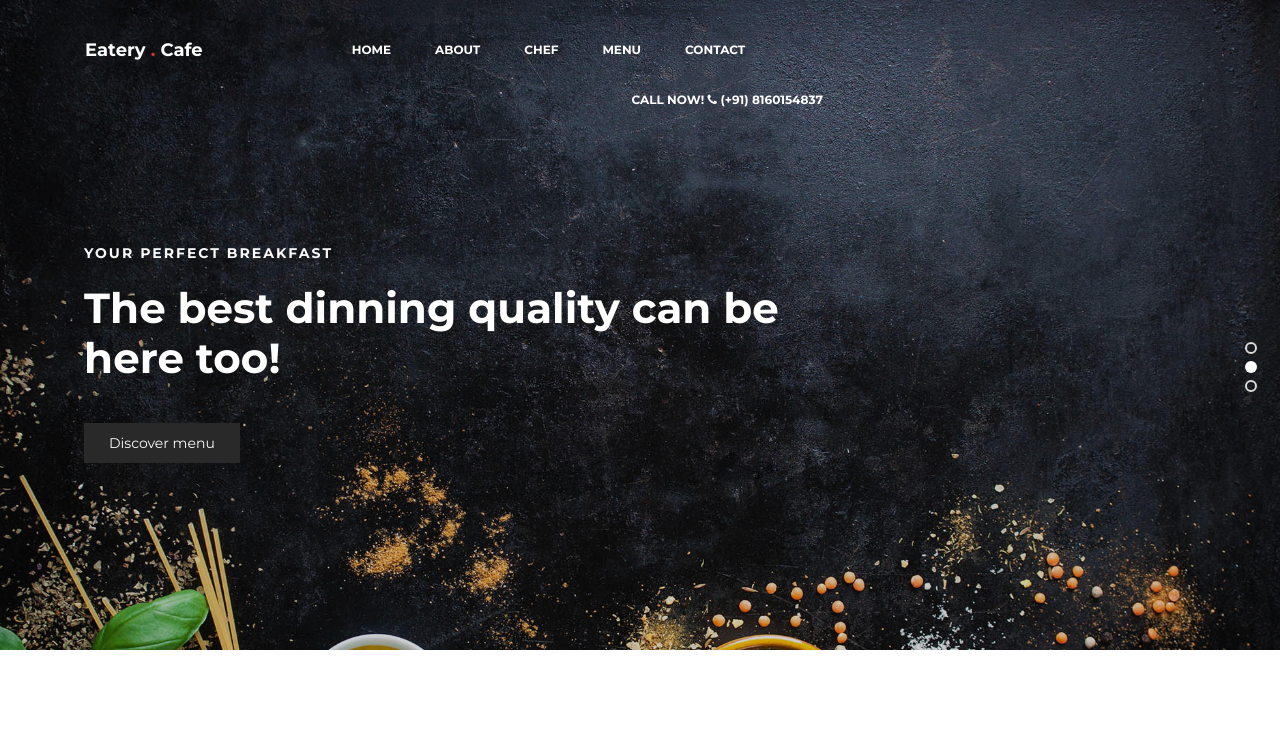
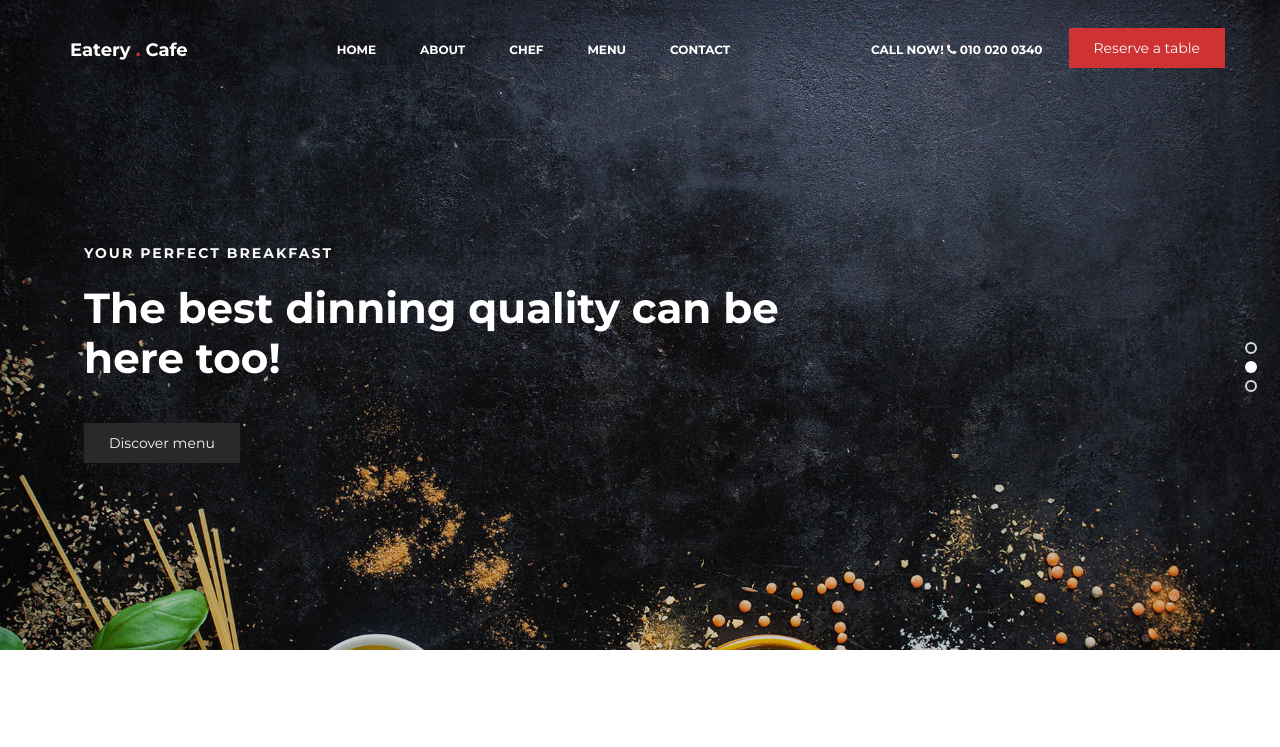
Before and after one commit to FrostyOasis25/FrostyOasis, a plain HTML site: page index.html in a window 1280 px wide. Shown: the top 747 px of the page. Drawn offline with Linux system fonts and the light colour scheme.

Commit message:
Customize template with my content

```diff
--- a/index.html
+++ b/index.html
@@ -2,7 +2,7 @@
 <html lang="en">
 <head>
 
-     <title>Frosty Oasis</title>
+     <title>Eatery Cafe and Restaurant Template</title>
 <!--
 
 Eatery Cafe Template
@@ -52,8 +52,8 @@ http://www.templatemo.com/tm-515-eatery
                     </button>
 
                     <!-- lOGO TEXT HERE -->
-                    <a href="index.html" class="navbar-brand">
-			<a href="index.html" class="navbar-brand">Eatery <span>.</span> Cafe</a>
+                    <a href="index.html" class="navbar-brand">Eatery <span>.</span> Cafe</a>
+               </div>
 
                <!-- MENU LINKS -->
                <div class="collapse navbar-collapse">
@@ -66,7 +66,8 @@ http://www.templatemo.com/tm-515-eatery
                     </ul>
 
                     <ul class="nav navbar-nav navbar-right">
-                         <li><a href="#">Call Now! <i class="fa fa-phone"></i> (+91) 8160154837</a></li>
+                         <li><a href="#">Call Now! <i class="fa fa-phone"></i> 010 020 0340</a></li>
+                         <a href="#footer" class="section-btn">Reserve a table</a>
                     </ul>
                </div>
 
```
